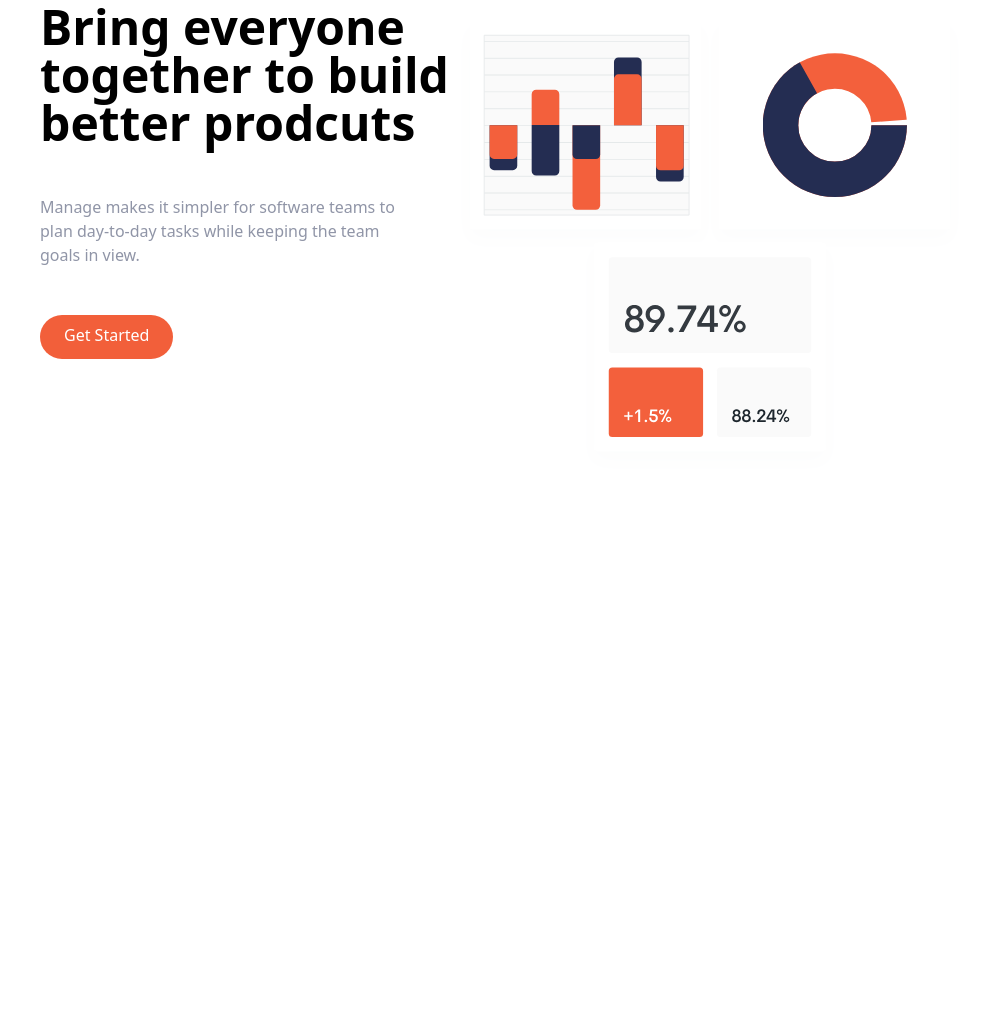
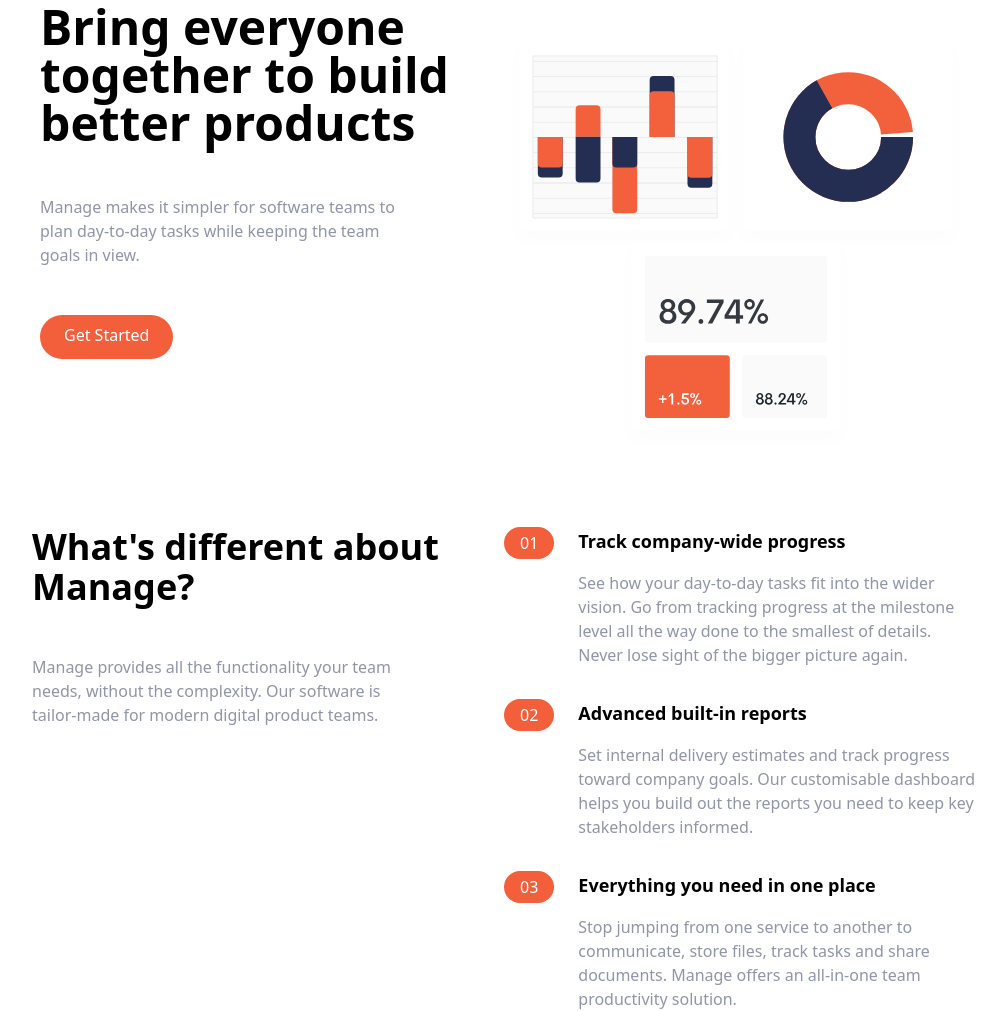
Before and after one commit to Shreejal10/TailWind-Crash-Course, a website: page index.html in a window 1280 px wide. Shown: the part 129-1140 px from the top of the page, without its empty margins (136-1141 px from the left). Before the commit the page ends 800 px from the top, so only its background shows below. Drawn offline with Linux system fonts and the light colour scheme.

Commit message:
added features-section

```diff
--- a/index.html
+++ b/index.html
@@ -33,10 +33,10 @@
     <section id="hero">
         <!-- Flex Container -->
         <div class="container flex flex-col-reverse md:flex-row items-center px-6 mx-auto mt-10 space-y-0 md:space-y-0">
-            <!-- lect Item -->
+            <!-- left Item -->
             <div class="flex flex-col mb-32 space-y-12 md:w-1/2">
                 <h1 class="max-w-md text-4xl font-bold text-center md:text-5xl md:text-left">
-                    Bring everyone together to build better prodcuts
+                    Bring everyone together to build better products
                 </h1>
                 <p class="max-w-sm text-center text-darkGrayishBlue md:text-left ">
                     Manage makes it simpler for software teams to plan day-to-day tasks while keeping the team goals in view.
@@ -46,11 +46,98 @@
                 </div>
             </div>
             <!-- Image -->
-            <div>
+            <div class="md:w-1/2">
                 <img src="./img/illustration-intro.svg" alt="">
             </div>
         </div>
     </section>
 
+    <!-- Features Section -->
+    <section id="features">
+        <!-- Flex Container -->
+        <div class="container flex flex-col px-4 mx-auto mt-10 space-y-12 md:space-y-0 md:flex-row">
+            <!-- What's Different  -->
+            <div class="flex flex-col space-y-12 md:w-1/2">
+                <h2 class="max-w-md text-4xl font-bold text-center md:text-left">
+                    What's different about Manage?
+                </h2>
+                <p class="max-w-sm text-center text-darkGrayishBlue md:text-left">
+                    Manage provides all the functionality your team needs, without the complexity. Our software is tailor-made for modern digital product teams.
+                </p>
+            </div>
+
+            <!-- Numbered List -->
+            <div class="flex flex-col space-y-8 md:w-1/2">
+                <!-- List Item 1 -->
+                <div class="flex flex-col space-y-3 md:space-y-0 md:space-x-6 md:flex-row">
+                    <!-- Heading -->
+                    <div class="rounded-l-full bg-brightRedSupLight md:bg-transparent">
+                        <div class="flex items-center space-x-2">
+                            <div class="px-4 py-2 text-white rounded-full md:py-1 bg-brightRed">
+                                01
+                            </div>
+                            <h3 class="text-base font-bold md:mb-4 md:hidden">
+                                Track company-wide progress
+                            </h3>
+                        </div>
+                    </div>
+                    <div>
+                        <h3 class="hidden mb-4 text-lg font-bold md:block">
+                            Track company-wide progress
+                        </h3>
+                        <p class="text-darkGrayishBlue">
+                            See how your day-to-day tasks fit into the wider vision. Go from tracking progress at the milestone level all the way done to the smallest of details. Never lose sight of the bigger picture again.
+                        </p>
+                    </div>
+                </div>
+
+                <!-- List Item 2 -->
+                <div class="flex flex-col space-y-3 md:space-y-0 md:space-x-6 md:flex-row">
+                    <!-- Heading -->
+                    <div class="rounded-l-full bg-brightRedSupLight md:bg-transparent">
+                        <div class="flex items-center space-x-2">
+                            <div class="px-4 py-2 text-white rounded-full md:py-1 bg-brightRed">
+                                02
+                            </div>
+                            <h3 class="text-base font-bold md:mb-4 md:hidden">
+                                Advanced built-in reports
+                            </h3>
+                        </div>
+                    </div>
+                    <div>
+                        <h3 class="hidden mb-4 text-lg font-bold md:block">
+                            Advanced built-in reports
+                        </h3>
+                        <p class="text-darkGrayishBlue">
+                            Set internal delivery estimates and track progress toward company goals. Our customisable dashboard helps you build out the reports you need to keep key stakeholders informed.
+                        </p>
+                    </div>
+                </div>
+
+                <!-- List Item 3 -->
+                <div class="flex flex-col space-y-3 md:space-y-0 md:space-x-6 md:flex-row">
+                    <!-- Heading -->
+                    <div class="rounded-l-full bg-brightRedSupLight md:bg-transparent">
+                        <div class="flex items-center space-x-2">
+                            <div class="px-4 py-2 text-white rounded-full md:py-1 bg-brightRed">
+                                03
+                            </div>
+                            <h3 class="text-base font-bold md:mb-4 md:hidden">
+                                Everything you need in one place
+                            </h3>
+                        </div>
+                    </div>
+                    <div>
+                        <h3 class="hidden mb-4 text-lg font-bold md:block">
+                            Everything you need in one place
+                        </h3>
+                        <p class="text-darkGrayishBlue">
+                            Stop jumping from one service to another to communicate, store files, track tasks and share documents. Manage offers an all-in-one team productivity solution.
+                        </p>
+                    </div>
+                </div>
+            </div>
+        </div>
+    </section>
 </body>
 </html>
```
Also changed, not shown: css/main.css.
